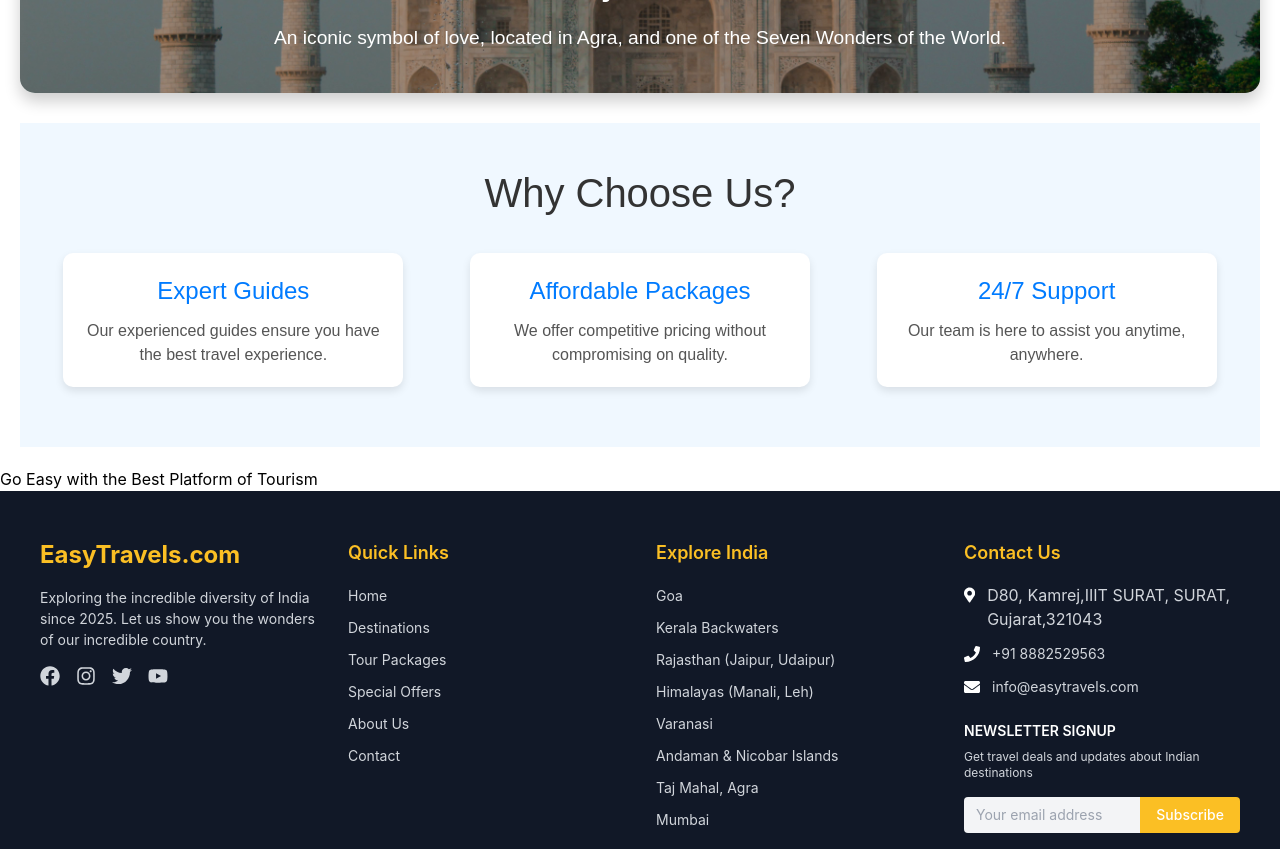
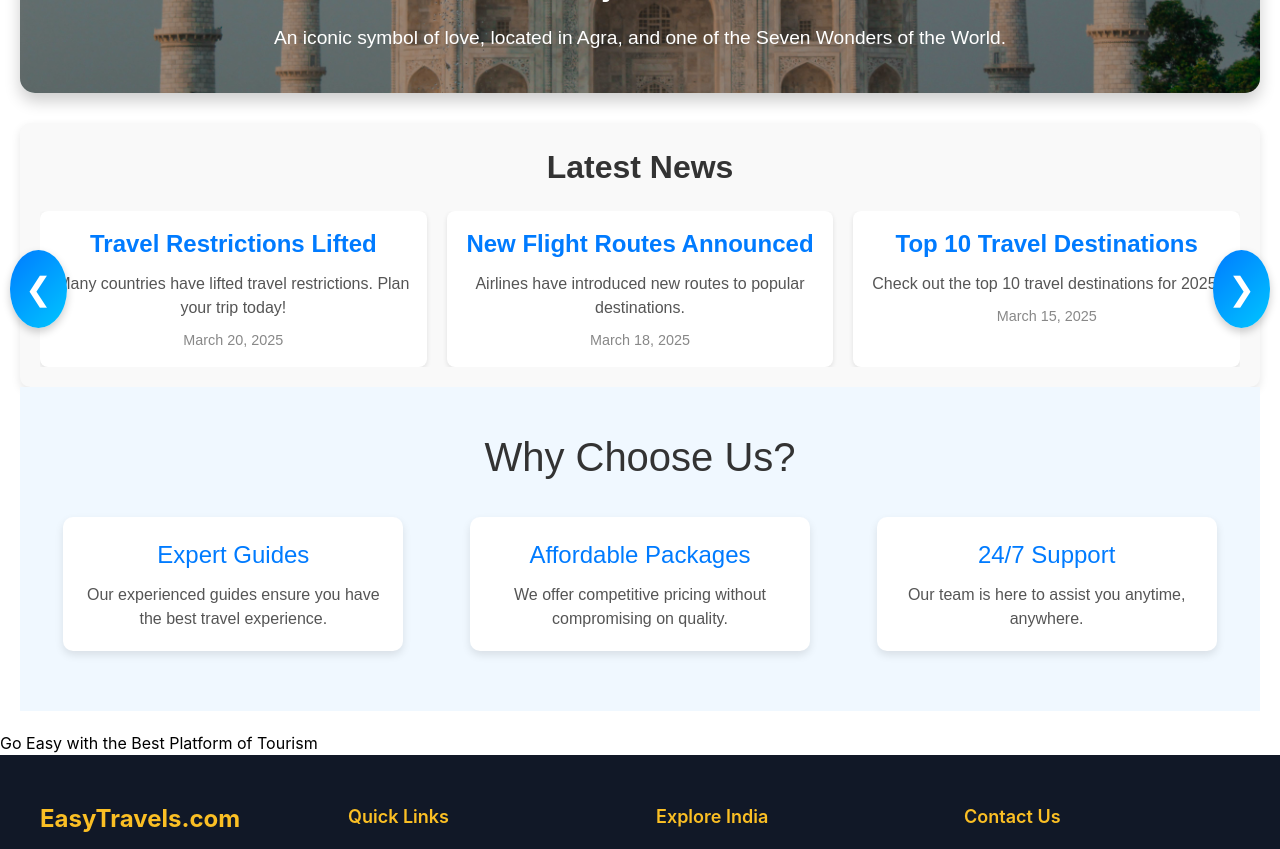
Before and after one commit to Jeevant010/tour_travels, a React (Create React App) app in the folder tour/: page / in a window 1280 px wide. Shown: the part 960-1809 px from the top of the page. Built offline with nearby package versions, Linux system fonts and the light colour scheme.

Commit message:
added account page

```diff
--- a/tour/src/App.js
+++ b/tour/src/App.js
@@ -2,6 +2,7 @@ import React from 'react';
 import { BrowserRouter as Router, Routes, Route } from 'react-router-dom';
 import './App.css';
 import Home from './pages/Home';
+import MyAccount from './pages/MyAccount';
 import Signup from './pages/Signup';
 import Login from './pages/Login';
 
@@ -10,6 +11,7 @@ function App() {
     <Router>
       <Routes>
         <Route path="/" element={<Home />} /> {/* Home Page */}
+        <Route path="/account" element={<MyAccount />} />
         <Route path="/signup" element={<Signup />} /> {/* Signup Page */}
         <Route path="/login" element={<Login />} /> {/* Login Page */}
       </Routes>
--- a/tour/src/Components/Header.jsx
+++ b/tour/src/Components/Header.jsx
@@ -17,7 +17,7 @@ return (
             <a href="#contact">Contact Us</a>
           </li>
           <li>
-            <a href="#account">My Acount</a>
+          <Link to="/account">My Account</Link>
           </li>
           <li>
             <Link to="/signup">Signup</Link>
--- /dev/null
+++ b/tour/src/Components/News.css
@@ -0,0 +1,94 @@
+.news-section {
+  padding: 20px;
+  background-color: #f9f9f9;
+  border-radius: 10px;
+  box-shadow: 0 4px 10px rgba(0, 0, 0, 0.1);
+  margin-top: 30px;
+}
+
+.news-title {
+  font-size: 2rem;
+  font-weight: bold;
+  text-align: center;
+  margin-bottom: 20px;
+  color: #333;
+}
+
+.news-slider {
+  display: flex;
+  align-items: center;
+  justify-content: space-between;
+  position: relative;
+}
+
+.news-grid {
+  display: grid;
+  grid-template-columns: repeat(3, 1fr);
+  gap: 20px;
+  flex: 1;
+  overflow: hidden;
+}
+
+.news-item {
+  background-color: #fff;
+  padding: 15px;
+  border-radius: 8px;
+  box-shadow: 0 2px 5px rgba(0, 0, 0, 0.1);
+  text-align: center;
+}
+
+.news-item-title {
+  font-size: 1.5rem;
+  font-weight: bold;
+  margin-bottom: 10px;
+  color: #007bff;
+}
+
+.news-item-description {
+  font-size: 1rem;
+  margin-bottom: 10px;
+  color: #555;
+}
+
+.news-item-date {
+  font-size: 0.9rem;
+  color: #888;
+}
+
+.prev-slide,
+.next-slide {
+  background: linear-gradient(135deg, #007bff, #00c6ff); /* Gradient background */
+  color: white;
+  border: none;
+  font-size: 2rem;
+  cursor: pointer;
+  padding: 15px;
+  border-radius: 50%;
+  position: absolute;
+  top: 50%;
+  transform: translateY(-50%);
+  z-index: 10;
+  box-shadow: 0 4px 8px rgba(0, 0, 0, 0.2); /* Add shadow for depth */
+  transition: all 0.3s ease; /* Smooth transition for hover effects */
+}
+
+.prev-slide {
+  left: -30px; /* Adjust position */
+}
+
+.next-slide {
+  right: -30px; /* Adjust position */
+}
+
+.prev-slide:hover,
+.next-slide:hover {
+  background: linear-gradient(135deg, #0056b3, #007bff); /* Darker gradient on hover */
+  transform: translateY(-50%) scale(1.1); /* Slight zoom effect */
+  box-shadow: 0 6px 12px rgba(0, 0, 0, 0.3); /* Stronger shadow on hover */
+}
+
+.prev-slide:active,
+.next-slide:active {
+  transform: translateY(-50%) scale(0.95); /* Slight shrink effect on click */
+  box-shadow: 0 2px 4px rgba(0, 0, 0, 0.2); /* Reduce shadow on click */
+}
--- /dev/null
+++ b/tour/src/Components/News.js
@@ -0,0 +1,67 @@
+import React, { useState } from 'react';
+import './News.css';
+
+function News() {
+  const newsItems = [
+    {
+      title: 'Travel Restrictions Lifted',
+      description: 'Many countries have lifted travel restrictions. Plan your trip today!',
+      date: 'March 20, 2025',
+    },
+    {
+      title: 'New Flight Routes Announced',
+      description: 'Airlines have introduced new routes to popular destinations.',
+      date: 'March 18, 2025',
+    },
+    {
+      title: 'Top 10 Travel Destinations',
+      description: 'Check out the top 10 travel destinations for 2025.',
+      date: 'March 15, 2025',
+    },
+    {
+      title: 'Travel Safety Tips',
+      description: 'Learn how to stay safe while traveling in 2025.',
+      date: 'March 10, 2025',
+    },
+    {
+      title: 'Budget Travel Hacks',
+      description: 'Discover tips to save money on your next trip.',
+      date: 'March 5, 2025',
+    },
+  ];
+
+  const [currentSlide, setCurrentSlide] = useState(0);
+
+  const nextSlide = () => {
+    setCurrentSlide((prevSlide) => (prevSlide + 1) % newsItems.length);
+  };
+
+  const prevSlide = () => {
+    setCurrentSlide((prevSlide) => (prevSlide - 1 + newsItems.length) % newsItems.length);
+  };
+
+  return (
+    <section className="news-section">
+      <h2 className="news-title">Latest News</h2>
+      <div className="news-slider">
+        <button className="prev-slide" onClick={prevSlide}>
+          &#10094;
+        </button>
+        <div className="news-grid">
+          {newsItems.slice(currentSlide, currentSlide + 3).map((item, index) => (
+            <div key={index} className="news-item">
+              <h3 className="news-item-title">{item.title}</h3>
+              <p className="news-item-description">{item.description}</p>
+              <p className="news-item-date">{item.date}</p>
+            </div>
+          ))}
+        </div>
+        <button className="next-slide" onClick={nextSlide}>
+          &#10095;
+        </button>
+      </div>
+    </section>
+  );
+}
+
+export default News;
--- a/tour/src/pages/Home.js
+++ b/tour/src/pages/Home.js
@@ -1,6 +1,7 @@
 import React, { useState } from 'react';
 import './Home.css';
 import Explore from '../Components/Explore';
+import News from '../Components/News';
 import Ourmain from '../hoc/Ourmain';
 // Import Font Awesome icons (if using Font Awesome)
 import { FaPlane, FaTrain, FaHotel, FaTaxi, FaCar } from 'react-icons/fa';
@@ -175,7 +176,7 @@ function Home() {
   };
 
   return (
-    <>
+
       <div className="home">
         {/* Booking Tabs Section */}
         <section className="booking-tabs">
@@ -217,6 +218,10 @@ function Home() {
 
         <Explore />
 
+
+
+      <News />
+
       <section className="features">
         <h2>Why Choose Us?</h2>
         <div className="feature-list">
@@ -235,8 +240,10 @@ function Home() {
         </div>
       </section>
     </div>
-    </>
+
+
   );
 }
 
+
 export default Ourmain(Home);
--- /dev/null
+++ b/tour/src/pages/MyAccount.css
@@ -0,0 +1,63 @@
+.my-account {
+  padding: 20px;
+  font-family: Arial, sans-serif;
+  background-color: #f9f9f9;
+  border-radius: 10px;
+  box-shadow: 0 4px 10px rgba(0, 0, 0, 0.1);
+  margin: 30px auto;
+  max-width: 800px;
+}
+
+.account-title {
+  font-size: 2.5rem;
+  font-weight: bold;
+  text-align: center;
+  margin-bottom: 20px;
+  color: #333;
+}
+
+.account-details {
+  display: flex;
+  flex-direction: column;
+  gap: 20px;
+}
+
+.account-section {
+  background-color: #fff;
+  padding: 15px;
+  border-radius: 8px;
+  box-shadow: 0 2px 5px rgba(0, 0, 0, 0.1);
+}
+
+.account-section h2 {
+  font-size: 1.8rem;
+  margin-bottom: 10px;
+  color: #007bff;
+}
+
+.account-section p,
+.account-section ul {
+  font-size: 1rem;
+  color: #555;
+}
+
+.account-section ul {
+  list-style: disc;
+  padding-left: 20px;
+}
+
+.account-button {
+  background-color: #007bff;
+  color: white;
+  border: none;
+  padding: 10px 20px;
+  font-size: 1rem;
+  border-radius: 5px;
+  cursor: pointer;
+  margin-right: 10px;
+  transition: background-color 0.3s ease;
+}
+
+.account-button:hover {
+  background-color: #0056b3;
+}
--- /dev/null
+++ b/tour/src/pages/MyAccount.js
@@ -0,0 +1,34 @@
+import React from 'react';
+import './MyAccount.css';
+
+function MyAccount() {
+  return (
+    <div className="my-account">
+      <h1 className="account-title">My Account</h1>
+      <div className="account-details">
+        <div className="account-section">
+          <h2>Personal Information</h2>
+          <p><strong>Name:</strong> John Doe</p>
+          <p><strong>Email:</strong> john.doe@example.com</p>
+          <p><strong>Phone:</strong> +123 456 7890</p>
+        </div>
+        <div className="account-section">
+          <h2>Booking History</h2>
+          <ul>
+            <li>Flight to New York - March 10, 2025</li>
+            <li>Hotel in Paris - February 20, 2025</li>
+            <li>Train to London - January 15, 2025</li>
+          </ul>
+        </div>
+        <div className="account-section">
+          <h2>Settings</h2>
+          <button className="account-button">Edit Profile</button>
+          <button className="account-button">Change Password</button>
+          <button className="account-button">Logout</button>
+        </div>
+      </div>
+    </div>
+  );
+}
+
+export default MyAccount;
```
Lines whose indentation alone changed are shown as unchanged.
